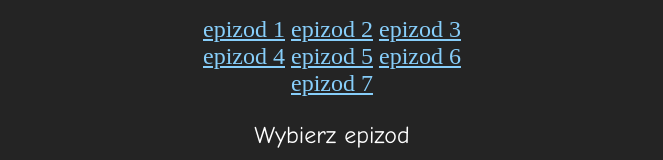
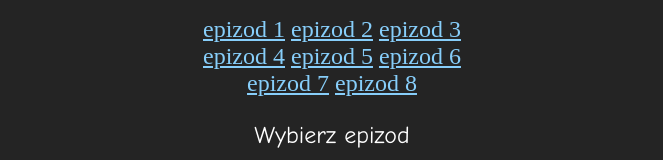
Before and after one commit to Bald2beMan/Bob-mleczarz, a plain HTML site: page index.html in a window 1280 px wide. Shown: the part 411-571 px from the top of the page, without its empty margins (308-971 px from the left). Drawn offline with Linux system fonts and the light colour scheme.

Commit message:
Update index.html

```diff
--- a/index.html
+++ b/index.html
@@ -19,6 +19,7 @@
     <a href="phtml/epizod5.html" target="ep-view">epizod 5</a>
     <a href="phtml/epizod6.html" target="ep-view">epizod 6</a> <br>
     <a href="phtml/epizod7.html" target="ep-view">epizod 7</a>
+    <a href="phtml/epizod8.html" target="ep-view">epizod 8</a>
 </div>
 
 <div style="text-align:center"; vspace="150px">
```
